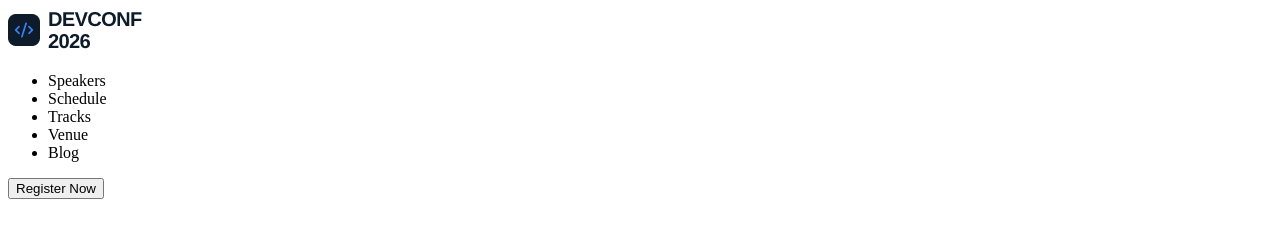
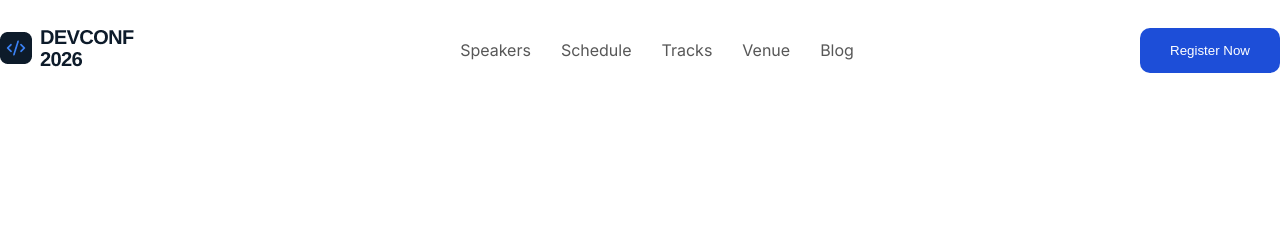
Before and after one commit to almamuntmn/a01-devconf-2026, a plain HTML site: page index.html in a window 1280 px wide. Drawn offline with Linux system fonts and the light colour scheme.

Commit message:
nav section added

```diff
--- a/index.html
+++ b/index.html
@@ -6,6 +6,11 @@
     <meta name="viewport" content="width=device-width, initial-scale=1.0">
     <title>DevConf-2026</title>
     <link rel="stylesheet" href="./style.css">
+    <link rel="preconnect" href="https://fonts.googleapis.com">
+    <link rel="preconnect" href="https://fonts.gstatic.com" crossorigin>
+    <link
+        href="https://fonts.googleapis.com/css2?family=Inter:ital,opsz,wght@0,14..32,100..900;1,14..32,100..900&display=swap"
+        rel="stylesheet">
 </head>
 
 <body>
@@ -16,15 +21,15 @@
             </div>
             <div>
                 <ul>
-                    <li>Speakers</li>
-                    <li>Schedule</li>
-                    <li>Tracks</li>
-                    <li>Venue</li>
-                    <li>Blog</li>
+                    <li><a href="">Speakers</a></li>
+                    <li><a href="">Schedule</a></li>
+                    <li><a href="">Tracks</a></li>
+                    <li><a href="">Venue</a></li>
+                    <li><a href="">Blog</a></li>
                 </ul>
             </div>
             <div>
-                <button>Register Now</button>
+                <button class="primary-btn">Register Now</button>
             </div>
         </nav>
     </header>
--- a/style.css
+++ b/style.css
@@ -0,0 +1,38 @@
+body{
+    max-width: 1320px;
+    margin: 0px auto;
+    padding: 0px;
+    font-family: "Inter", sans-serif;
+}
+
+.primary-btn{
+    background-color: #1d4ed8;
+    color: white;
+    padding: 15px 30px;
+    border-radius: 10px;
+    border: none;
+}
+
+
+/* navbar css */
+nav{
+    display: flex;
+    justify-content: space-between;
+    align-items: center;
+    margin: 24px 0px;
+}
+
+nav ul{
+    list-style: none;
+    display: flex;
+    gap: 30px;
+}
+
+nav li a{
+    text-decoration: none;
+    color: #575757;
+}
+
+nav li a:hover{
+    color: #1d4ed8;
+}
```
